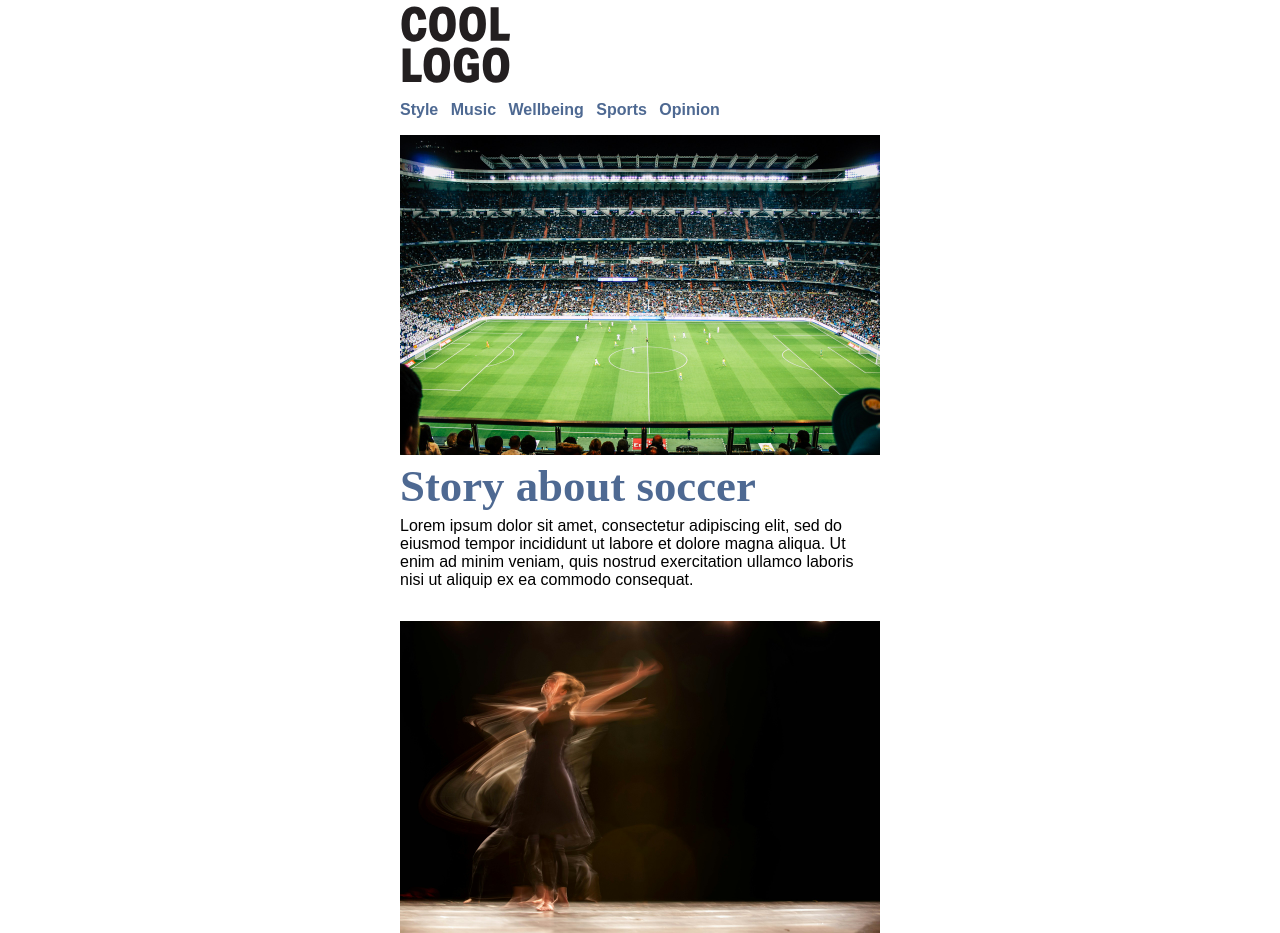
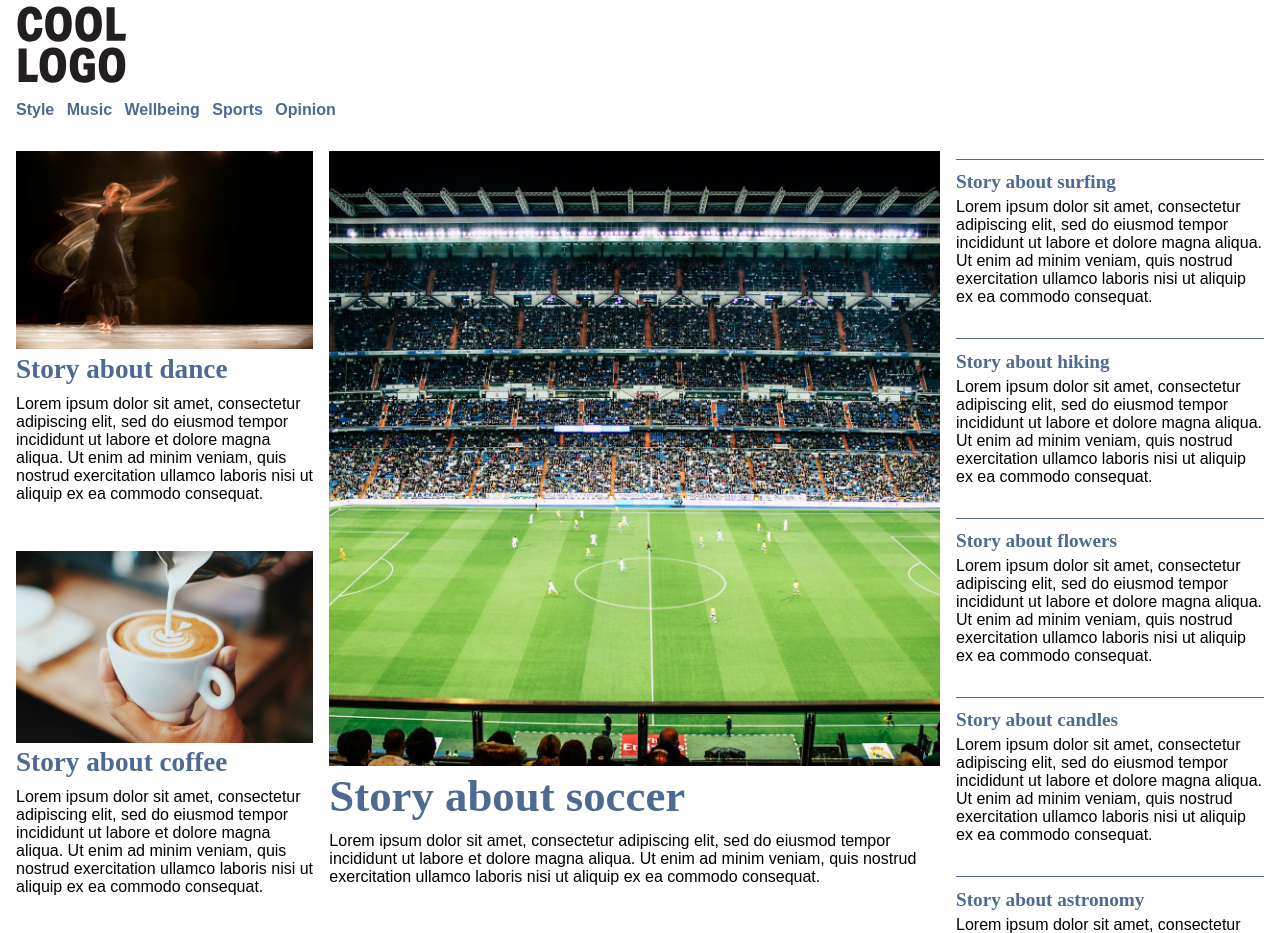
Before and after one commit to graysondougherty/graysondougherty.github.io, a plain HTML site: page grc339/digital-magazine/index.html in a window 1280 px wide. Shown: the top 933 px of the page. Drawn offline with Linux system fonts and the light colour scheme.

Commit message:
Add files via upload

```diff
--- a/grc339/digital-magazine/index.html
+++ b/grc339/digital-magazine/index.html
@@ -4,7 +4,7 @@
             <meta charset="UTF-8" />
             <meta name="viewport" content="width=device-width, initial-scale=1" /> <!-- You need this to proper scale in actual mobile devices.-->
             <link rel="stylesheet" type="text/css" href="style.css">
-            <title>Please write your name here</title> <!-- This will be replaced with the actual name of the publication later.  -->
+            <title>Grayson Dougherty</title> <!-- This will be replaced with the actual name of the publication later.  -->
 
             <!-- Helpful meta tags to fight GitHub aggresive caching-->
                 <meta http-equiv="Cache-Control" content="no-cache, no-store, must-revalidate" />
@@ -14,14 +14,13 @@
         </head>
 
         <body>
-            <div class="container">
+            <div class="home-container">
                 <header>
                     <h1>
                       <a href="index.html">
                         <img src="logo.svg" alt="A very cool logo">
                       </a>
                     </h1>
-                  </header>
                     <nav class="navbar">
                         <ul class="navbar-menu">
                           <li class="navbar-item"><a href="#">Style</a></li>
@@ -31,6 +30,8 @@
                           <li class="navbar-item"><a href="#">Opinion</a></li>
                         </ul>
                       </nav>
+                  </header>
+
                 <!-- header is outside the main, but inside the div container. -->
 
                 <!-- For the nav, you can use the pound sign (#) for the value of the href attribute. -->
@@ -92,7 +93,8 @@
                         </a>
                     </section>
 
-
+                </main>
+                <aside>
                     <section class="thirdstory"> <!-- Teaser for a tertiary story, with no images. You want to give it a third class. -->
                         <a href="#">
                             <h2 class="third">Story about surfing</h2>
@@ -131,8 +133,8 @@
                     </section>
 
                     <!-- You will need to replicate the section above to have a total of six tertiary stories in your page, with at least 4 of them with images. -->
+                </aside>
 
-                </main>
                 <footer>All rights reserved.</footer>
                 <!-- footer is outside the main, but inside the div container. -->
 
--- a/grc339/digital-magazine/style.css
+++ b/grc339/digital-magazine/style.css
@@ -7,7 +7,7 @@ img {
     display: block;
 }
 
-div.container {
+div.container, div.home-container {
     max-width: 30em;
     margin:auto;
 }
@@ -110,6 +110,7 @@ footer {
     color: #ffffff;
     padding: 0.3em;
     font-family: sans-serif;
+    box-sizing: border-box;
 }
 
 h2.third {
@@ -120,7 +121,7 @@ h2.third {
     font-weight: bold;
 }
 
-@media (min-width: 40em) {
+@media only screen and (min-width: 40em) {
 
     .navbar-item {
       display: inline-block;
@@ -150,3 +151,101 @@ h2.third {
     }
 
   }
+
+@media only screen and (min-width: 60em) {
+    div.home-container {
+        max-width: 80em;
+        padding: 0 1em;
+        display: grid;
+        grid-template-columns: 3fr 1fr;
+        grid-gap: 1em;
+    }
+
+    div.container {
+        max-width: 60em;
+        padding: 0 1em;
+        display: grid;
+        grid-template-columns: 3fr 1fr;
+        grid-gap: 1em;
+    }
+
+    header, footer {
+        grid-column: 1/3;
+    }
+
+    div.home-container aside {
+        background: none;
+        padding: 0;
+        margin-top: 0;
+
+    }
+
+    div.container aside {
+        margin-top: 0;
+
+    }
+
+    div.home-container main {
+        display: grid;
+        grid-template-columns: repeat(3, 1fr);
+        grid-gap: 1em;
+    }
+
+    section.mainstory {
+        grid-column: 2/4;
+        grid-row: 1/3;
+        display: flex;
+    }
+
+    section.mainstory a {
+        flex: 1 0 12em;
+        display: flex;
+        flex-direction: column;
+    }
+
+    section.mainstory a figure {
+        flex: 1 0 12em;
+        background: #ff0;
+        display: flex;
+    }
+
+    section.mainstory a figure img {
+        object-fit: cover;
+    }
+
+    section.mainstory a h2 {
+        flex: 0 0 1em;
+    }
+
+    section.mainstory a p {
+        flex: 0 0 4em;
+    }
+
+    section.secondstory {
+        display: flex;
+    }
+
+    section.secondstory a {
+        flex: 1 0 12em;
+        display: flex;
+        flex-direction: column;
+    }
+
+    section.secondstory a figure {
+        flex: 1 0 12em;
+        background: #ff0;
+        display: flex;
+    }
+
+    section.secondstory a figure img {
+        object-fit: cover;
+    }
+
+    section.secondstory a h2 {
+        flex: 0 0 1em;
+    }
+
+    section.secondstory a p {
+        flex: 0 0 4em;
+    }
+}
```
Also changed, not shown: grc339/digital-magazine/mainstory.html (+3 -2 lines). Lines whose indentation alone changed are shown as unchanged.
